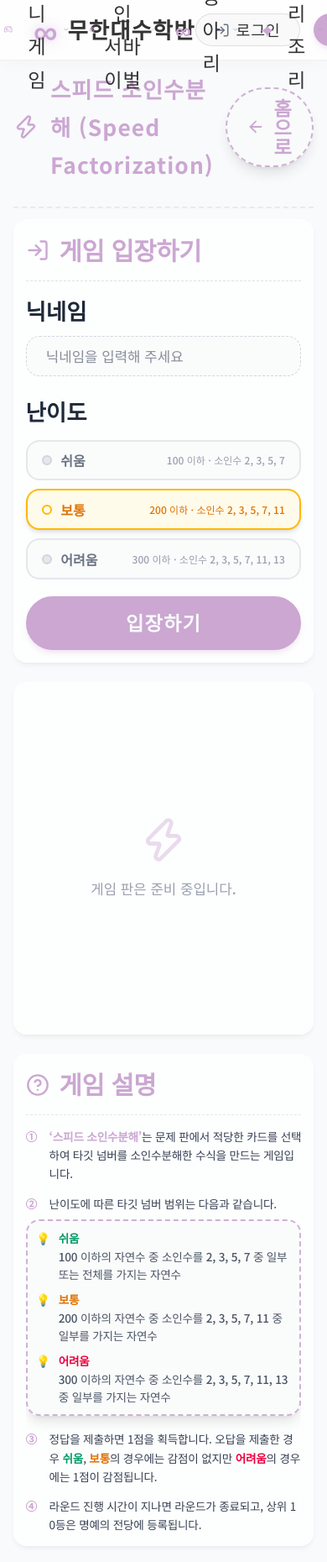
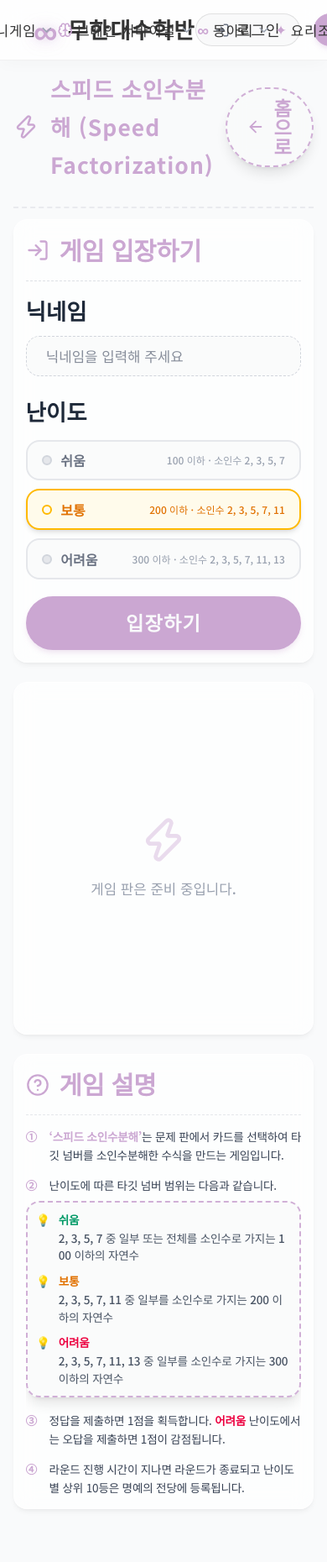
Before and after one commit to rlawlsdnjs78-infinity/infinitymath, a Next.js app: page /speed-factorization in a window 390 px wide. Shown: the top 1860 px of the page at 84% size. After the commit the page ends 1829 px from the top, so only its background shows below. Built offline with nearby package versions, Linux system fonts and the light colour scheme; a web font is replaced by a local one.

Commit message:
fix: 태블릿 헤더 메뉴 반응형 수정 및 스피드 소인수분해 게임 설명 텍스트 변경

```diff
--- a/src/app/components/NavMenu.tsx
+++ b/src/app/components/NavMenu.tsx
@@ -20,7 +20,7 @@ export default function NavMenu({ mode }: { mode: "center" | "auth" }) {
   // mode="center": 중앙 미니게임 & 브레인 서바이벌 & 동아리
   if (mode === "center") {
     return (
-      <nav aria-label="메인 네비게이션" className="flex items-center gap-6 sm:gap-8">
+      <nav aria-label="메인 네비게이션" className="flex items-center gap-1 md:gap-3 lg:gap-6">
         {/* ── 1. 미니게임 드롭다운 ── */}
         <div
           className="relative py-1"
@@ -29,18 +29,19 @@ export default function NavMenu({ mode }: { mode: "center" | "auth" }) {
         >
           <button
             type="button"
-            className="flex items-center gap-2 px-3 py-1.5 rounded-md transition-all duration-200 hover:bg-gray-100"
+            className="flex items-center gap-1 md:gap-2 px-1.5 md:px-3 py-1.5 rounded-md transition-all duration-200 hover:bg-gray-100"
             style={{
               fontFamily: "var(--font-chalk)",
-              fontSize: "1.45rem",
+              fontSize: "clamp(1.05rem, 1.8vw, 1.45rem)",
               color: isMiniOpen ? "var(--chalk-yellow)" : "var(--chalk-white)",
               background: "transparent",
               border: "none",
               cursor: "pointer",
               letterSpacing: "0.04em",
+              whiteSpace: "nowrap",
             }}
           >
-            <Gamepad2 size={22} className="text-[var(--chalk-yellow)]" />
+            <Gamepad2 size={18} className="text-[var(--chalk-yellow)] flex-shrink-0" />
             <span>미니게임</span>
             <ChevronDown
               size={18}
@@ -90,18 +91,19 @@ export default function NavMenu({ mode }: { mode: "center" | "auth" }) {
         >
           <button
             type="button"
-            className="flex items-center gap-2 px-3 py-1.5 rounded-md transition-all duration-200 hover:bg-gray-100"
+            className="flex items-center gap-1 md:gap-2 px-1.5 md:px-3 py-1.5 rounded-md transition-all duration-200 hover:bg-gray-100"
             style={{
               fontFamily: "var(--font-chalk)",
-              fontSize: "1.45rem",
+              fontSize: "clamp(1.05rem, 1.8vw, 1.45rem)",
               color: isBrainOpen ? "var(--chalk-yellow)" : "var(--chalk-white)",
               background: "transparent",
               border: "none",
               cursor: "pointer",
               letterSpacing: "0.04em",
+              whiteSpace: "nowrap",
             }}
           >
-            <Brain size={22} className="text-[var(--chalk-yellow)]" />
+            <Brain size={18} className="text-[var(--chalk-yellow)] flex-shrink-0" />
             <span>브레인 서바이벌</span>
             <ChevronDown
               size={18}
@@ -162,18 +164,19 @@ export default function NavMenu({ mode }: { mode: "center" | "auth" }) {
         >
           <button
             type="button"
-            className="flex items-center gap-2 px-3 py-1.5 rounded-md transition-all duration-200 hover:bg-gray-100"
+            className="flex items-center gap-1 md:gap-2 px-1.5 md:px-3 py-1.5 rounded-md transition-all duration-200 hover:bg-gray-100"
             style={{
               fontFamily: "var(--font-chalk)",
-              fontSize: "1.45rem",
+              fontSize: "clamp(1.05rem, 1.8vw, 1.45rem)",
               color: isClubOpen ? "var(--chalk-yellow)" : "var(--chalk-white)",
               background: "transparent",
               border: "none",
               cursor: "pointer",
               letterSpacing: "0.04em",
+              whiteSpace: "nowrap",
             }}
           >
-            <span style={{ fontSize: "1.65rem", fontWeight: "bold", lineHeight: 1 }} className="text-[var(--chalk-yellow)]">∞</span>
+            <span style={{ fontSize: "clamp(1.2rem, 1.8vw, 1.65rem)", fontWeight: "bold", lineHeight: 1 }} className="text-[var(--chalk-yellow)] flex-shrink-0">∞</span>
             <span>동아리</span>
             <ChevronDown
               size={18}
@@ -223,18 +226,19 @@ export default function NavMenu({ mode }: { mode: "center" | "auth" }) {
         >
           <button
             type="button"
-            className="flex items-center gap-2 px-3 py-1.5 rounded-md transition-all duration-200 hover:bg-gray-100"
+            className="flex items-center gap-1 md:gap-2 px-1.5 md:px-3 py-1.5 rounded-md transition-all duration-200 hover:bg-gray-100"
             style={{
               fontFamily: "var(--font-chalk)",
-              fontSize: "1.45rem",
+              fontSize: "clamp(1.05rem, 1.8vw, 1.45rem)",
               color: isYorioOpen ? "var(--chalk-yellow)" : "var(--chalk-white)",
               background: "transparent",
               border: "none",
               cursor: "pointer",
               letterSpacing: "0.04em",
+              whiteSpace: "nowrap",
             }}
           >
-            <span style={{ fontSize: "1.45rem", lineHeight: 1 }} className="text-[var(--chalk-yellow)]">✦</span>
+            <span style={{ fontSize: "clamp(1.05rem, 1.8vw, 1.45rem)", lineHeight: 1 }} className="text-[var(--chalk-yellow)] flex-shrink-0">✦</span>
             <span>요리조리</span>
             <ChevronDown
               size={18}
--- a/src/app/speed-factorization/page.tsx
+++ b/src/app/speed-factorization/page.tsx
@@ -285,7 +285,7 @@ export default function SpeedFactorizationPage() {
               <div className="flex items-start gap-2">
                 <span className="flex-shrink-0 font-bold text-[#CBA7D2] w-5">①</span>
                 <p className="flex-1 leading-relaxed" style={{ wordBreak: "break-all", letterSpacing: "-0.015em" }}>
-                  <strong className="text-[#CBA7D2] font-bold">&lsquo;스피드 소인수분해&rsquo;</strong>는 문제 판에서 적당한 카드를 선택하여 타깃 넘버를 소인수분해한 수식을 만드는 게임입니다.
+                  <strong className="text-[#CBA7D2] font-bold">&lsquo;스피드 소인수분해&rsquo;</strong>는 문제 판에서 카드를 선택하여 타깃 넘버를 소인수분해한 수식을 만드는 게임입니다.
                 </p>
               </div>
 
@@ -304,17 +304,17 @@ export default function SpeedFactorizationPage() {
                   {[
                     {
                       level: "쉬움",
-                      desc: "100 이하의 자연수 중 소인수를 2, 3, 5, 7 중 일부 또는 전체를 가지는 자연수",
+                      desc: "2, 3, 5, 7 중 일부 또는 전체를 소인수로 가지는 100 이하의 자연수",
                       color: "text-emerald-600",
                     },
                     {
                       level: "보통",
-                      desc: "200 이하의 자연수 중 소인수를 2, 3, 5, 7, 11 중 일부를 가지는 자연수",
+                      desc: "2, 3, 5, 7, 11 중 일부를 소인수로 가지는 200 이하의 자연수",
                       color: "text-amber-600",
                     },
                     {
                       level: "어려움",
-                      desc: "300 이하의 자연수 중 소인수를 2, 3, 5, 7, 11, 13 중 일부를 가지는 자연수",
+                      desc: "2, 3, 5, 7, 11, 13 중 일부를 소인수로 가지는 300 이하의 자연수",
                       color: "text-rose-600",
                     },
                   ].map(({ level, desc, color }) => (
@@ -337,10 +337,7 @@ export default function SpeedFactorizationPage() {
               <div className="flex items-start gap-2">
                 <span className="flex-shrink-0 font-bold text-[#CBA7D2] w-5">③</span>
                 <p className="flex-1 leading-relaxed" style={{ wordBreak: "break-all", letterSpacing: "-0.015em" }}>
-                  정답을 제출하면 1점을 획득합니다. 오답을 제출한 경우{" "}
-                  <span className="font-bold text-emerald-600">쉬움</span>,{" "}
-                  <span className="font-bold text-amber-600">보통</span>의 경우에는 감점이 없지만{" "}
-                  <span className="font-bold text-rose-600">어려움</span>의 경우에는 1점이 감점됩니다.
+                  정답을 제출하면 1점을 획득합니다. <span className="font-bold text-rose-600">어려움</span> 난이도에서는 오답을 제출하면 1점이 감점됩니다.
                 </p>
               </div>
 
@@ -348,7 +345,7 @@ export default function SpeedFactorizationPage() {
               <div className="flex items-start gap-2">
                 <span className="flex-shrink-0 font-bold text-[#CBA7D2] w-5">④</span>
                 <p className="flex-1 leading-relaxed" style={{ wordBreak: "break-all", letterSpacing: "-0.015em" }}>
-                  라운드 진행 시간이 지나면 라운드가 종료되고, 상위 10등은 명예의 전당에 등록됩니다.
+                  라운드 진행 시간이 지나면 라운드가 종료되고 난이도 별 상위 10등은 명예의 전당에 등록됩니다.
                 </p>
               </div>
             </div>
```
